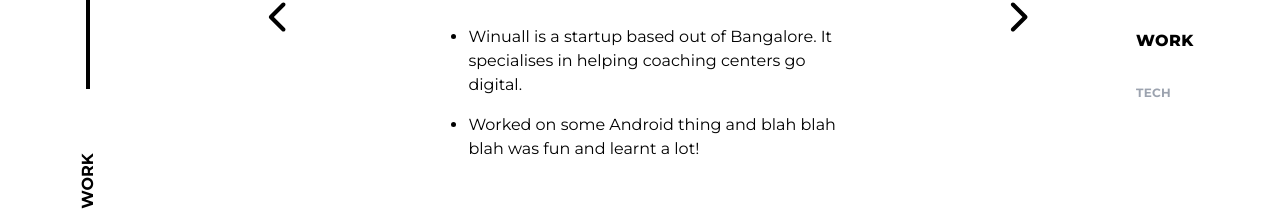
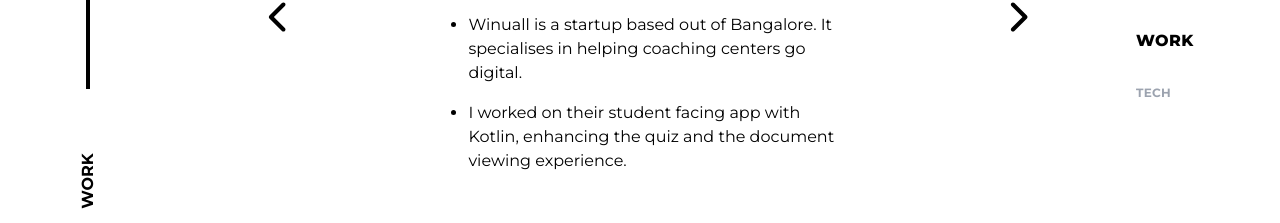
Before and after one commit to rithikjain/portfolio-web, a React (Create React App) app: page /work in a window 1280 px wide. Shown: the part 399-622 px from the top of the page. Built offline with nearby package versions, Linux system fonts and the light colour scheme.

Commit message:
feat: update work page

```diff
--- a/src/pages/Work.jsx
+++ b/src/pages/Work.jsx
@@ -16,25 +16,25 @@
       info1:
         "Winuall is a startup based out of Bangalore. It specialises in helping coaching centers go digital.",
       info2:
-        "Worked on some Android thing and blah blah blah was fun and learnt a lot!",
+        "I worked on their student facing app with Kotlin, enhancing the quiz and the document viewing experience.",
     },
     {
-      company: "XYZ",
-      position: "GoLang",
-      duration: "Jul 2020 - Aug 2020",
+      company: "Smoketrees",
+      position: "Freelance",
+      duration: "May 2020 - Dec 2020",
       info1:
-        "Winuall is a startup based out of Bangalore. It specialises in helping coaching centers go digital.",
+        "Smoketrees is the ultimate community of coders, who are dedicated to serving the world. They provide top-class services, in the friendliest manner, maintaining the highest programming standards.",
       info2:
-        "Worked on some Android thing and blah blah blah was fun and learnt a lot!",
+        "Worked on several freelance projects involving frameworks like Flutter, Native Android and GoFiber.",
     },
     {
-      company: "ABC",
-      position: "Kotlin",
-      duration: "Jul 2020 - Aug 2020",
+      company: "Spike",
+      position: "Co-Founder",
+      duration: "Jul 2020 - Present",
       info1:
-        "Winuall is a startup based out of Bangalore. It specialises in helping coaching centers go digital.",
+        "Spike - Best community app for Musicians. It is a short-video community app, where talented individuals can find their own space!",
       info2:
-        "Worked on some Android thing and blah blah blah was fun and learnt a lot!",
+        "Built the complete product from scratch, the mobile app is built using Flutter and the backend is written in Go using GoFiber. Currently leading a tech team of 3 members.",
     },
   ];
 
```
